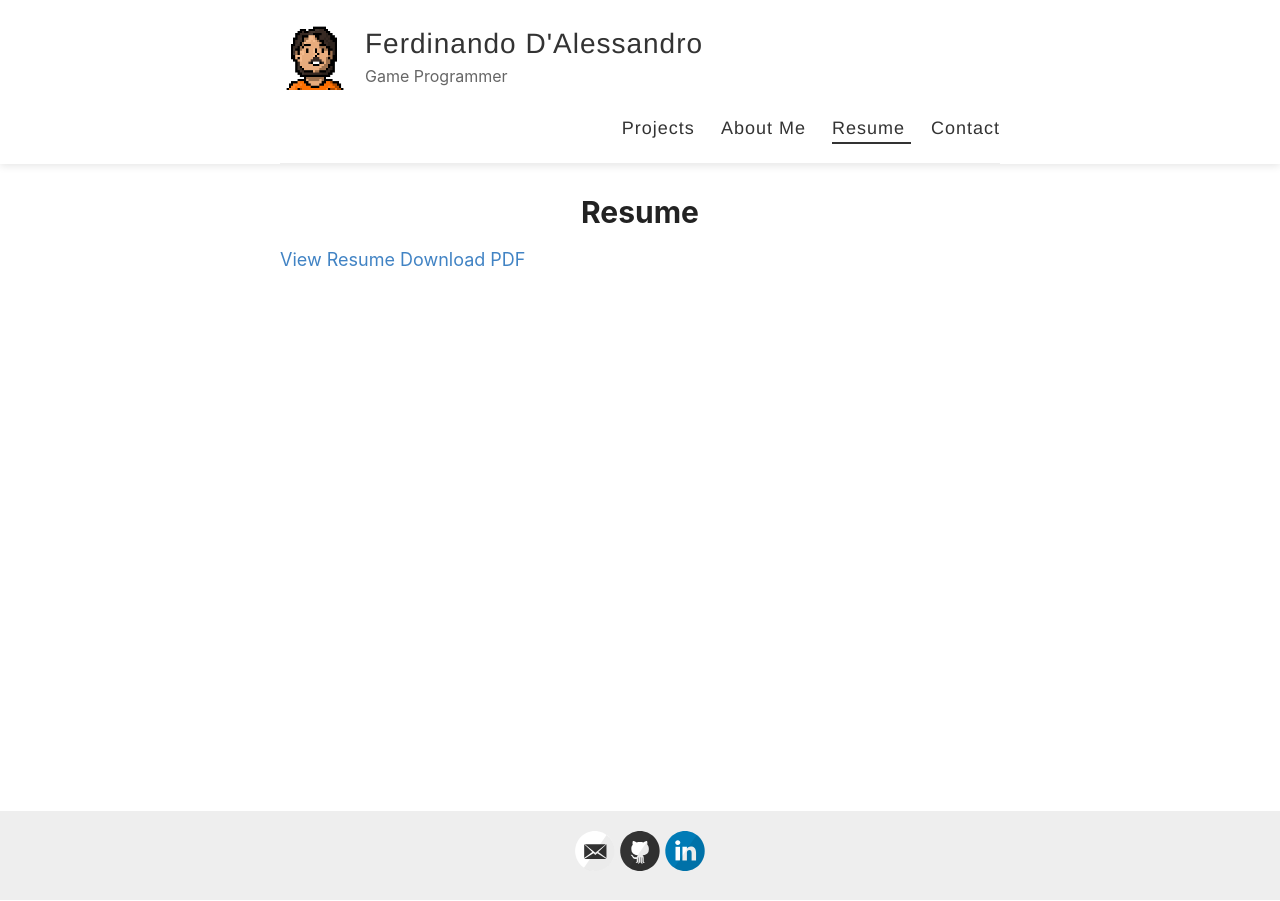
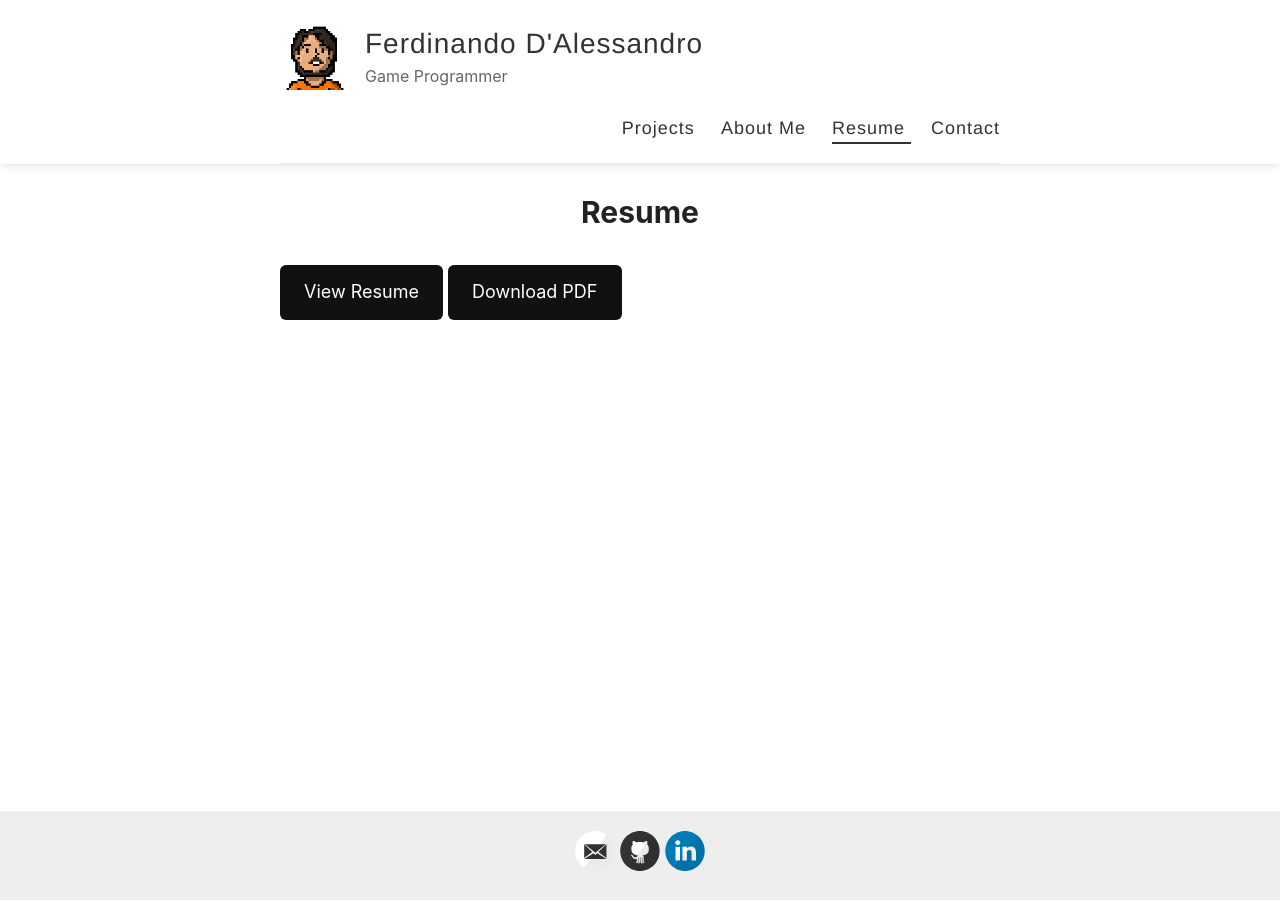
Before and after one commit to FerdiDale/ferdidale.github.io, a Jekyll site: the page built from _pages/resume.md, in a window 1280 px wide. Built offline with Jekyll 4.4.1, drawn with Linux system fonts in a browser that asks for light colours.

Commit message:
Download button style

```diff
--- a/assets/style.scss
+++ b/assets/style.scss
@@ -529,6 +529,21 @@ body:after {
 Modules - reusable parts of our design
 
 -------------------------------- */
+
+.resume-button {
+    display: inline-block;
+    padding: 12px 24px;
+    margin: 20px 0;
+    background-color: #111;
+    color: white !important;
+    border-radius: 6px;
+    text-decoration: none;
+    transition: background-color 0.2s ease;
+}
+
+.resume-button:hover {
+    background-color: #333;
+}
 
 .contact-container {
     max-width: 600px;
```
Also changed, not shown: README.md (added).
